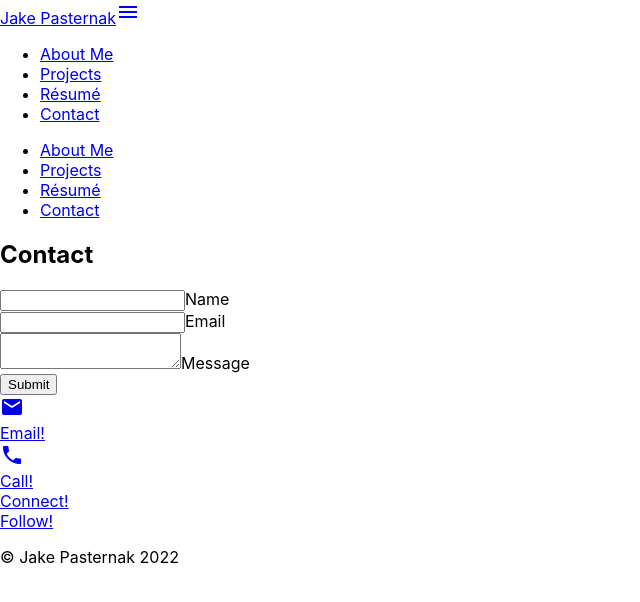
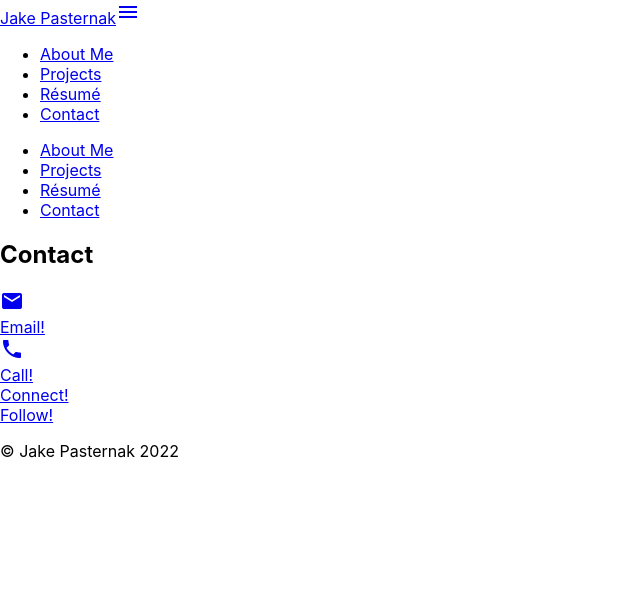
Before and after one commit to jdpasternak/portfolio, a React (Create React App) app: page /contact in a window 1280 px wide. Shown: the top 602 px of the page, without its empty margins (0-640 px from the left). Built offline with nearby package versions, Linux system fonts and the light colour scheme.

Commit message:
removes contact form

```diff
--- a/src/components/Contact/index.js
+++ b/src/components/Contact/index.js
@@ -1,5 +1,4 @@
 import ContactCard from "../ContactCard";
-import ContactForm from "../ContactForm";
 
 const Contact = () => {
   const contactInfo = [
@@ -29,9 +28,6 @@ const Contact = () => {
     <div>
       <h2>Contact</h2>
       <div className="row">
-        <ContactForm />
-      </div>
-      <div className="row">
         {contactInfo.map((contact) => (
           <ContactCard data={contact} key={contact.link} />
         ))}
```
